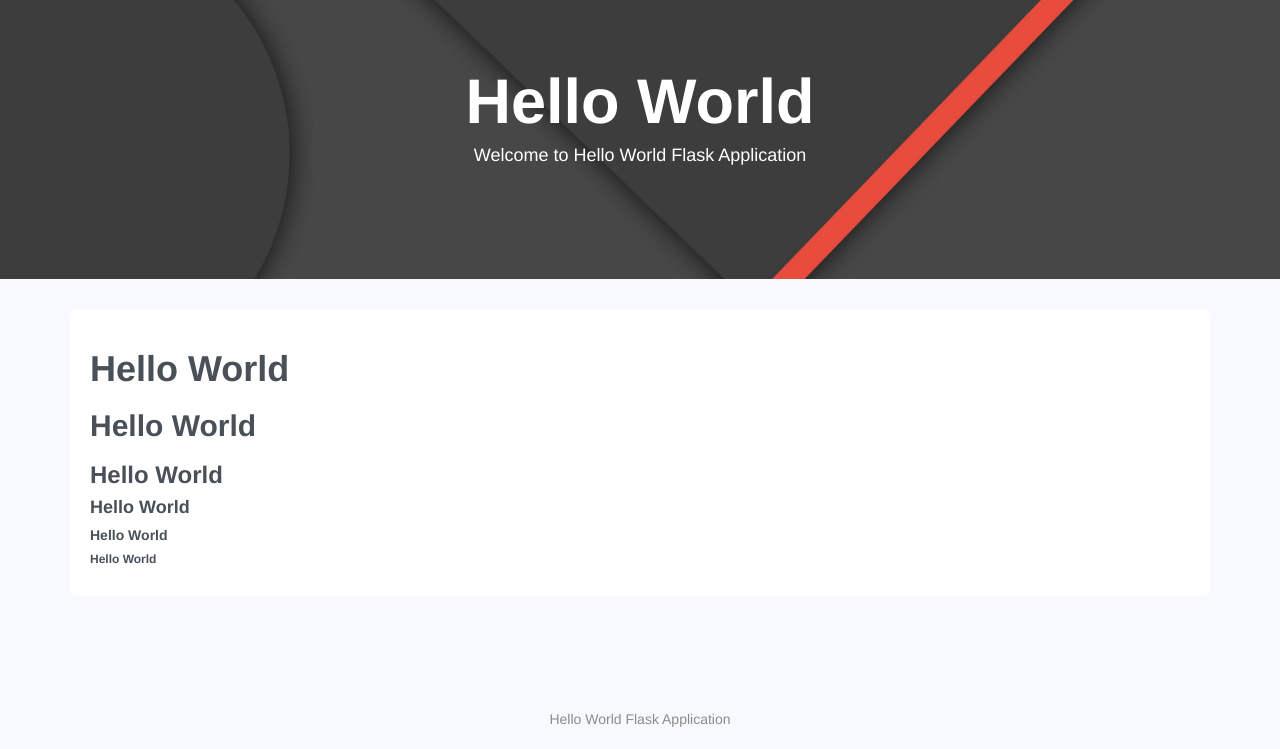
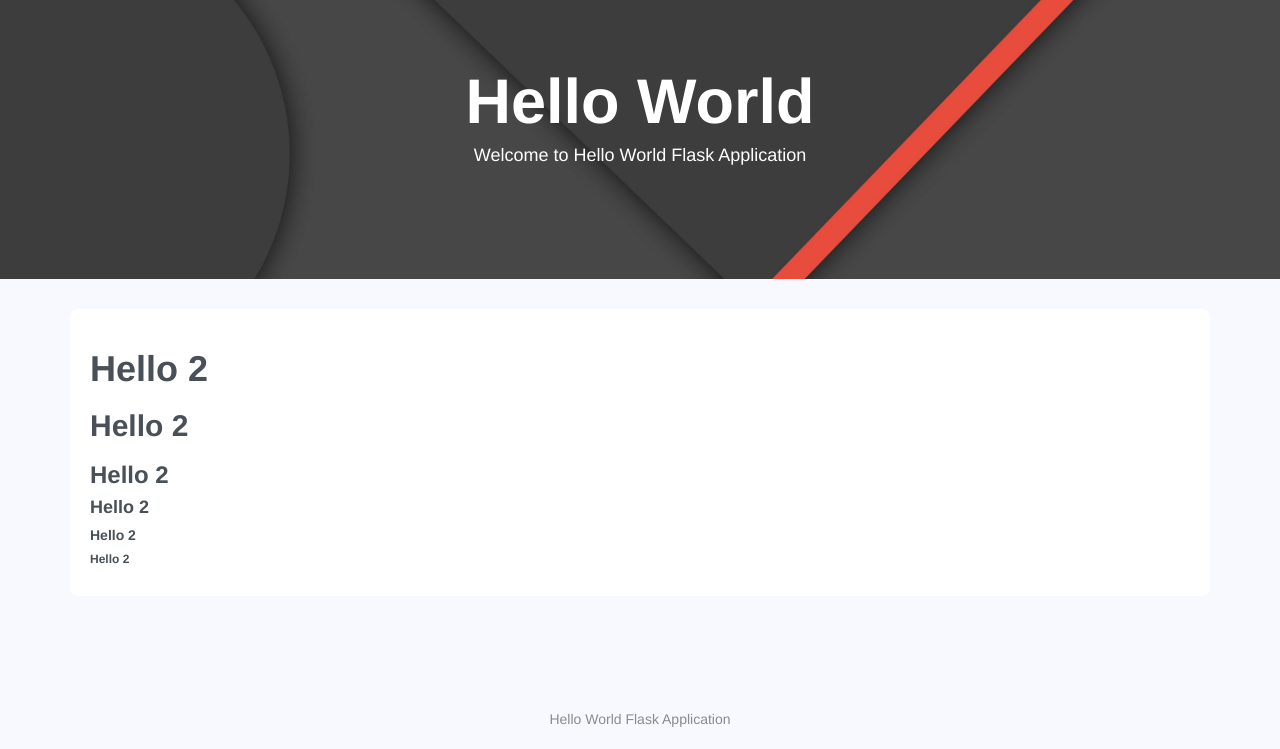
Before and after one commit to azzan-amin-97/FlaskAppCodeDeploy, a Flask app: page / in a window 1280 px wide. Shown: the part 51-800 px from the top of the page. Run offline with Flask 2, Linux system fonts and the light colour scheme; some libraries are stand-ins or nearby versions.

Commit message:
change to html

```diff
--- a/templates/index.html
+++ b/templates/index.html
@@ -29,12 +29,12 @@ Home
 <div class="container">
 
     <div class="card">
-        <h1><b>Hello World</b></h1>
-        <h2><b>Hello World</b></h2>
-        <h3><b>Hello World</b></h3>
-        <h4><b>Hello World</b></h4>
-        <h5><b>Hello World</b></h5>
-        <h6><b>Hello World</b></h6>
+        <h1><b>Hello  2</b></h1>
+        <h2><b>Hello  2</b></h2>
+        <h3><b>Hello  2</b></h3>
+        <h4><b>Hello  2</b></h4>
+        <h5><b>Hello  2</b></h5>
+        <h6><b>Hello  2</b></h6>
     </div>
 </div>
 <div class="footer-2">
```
